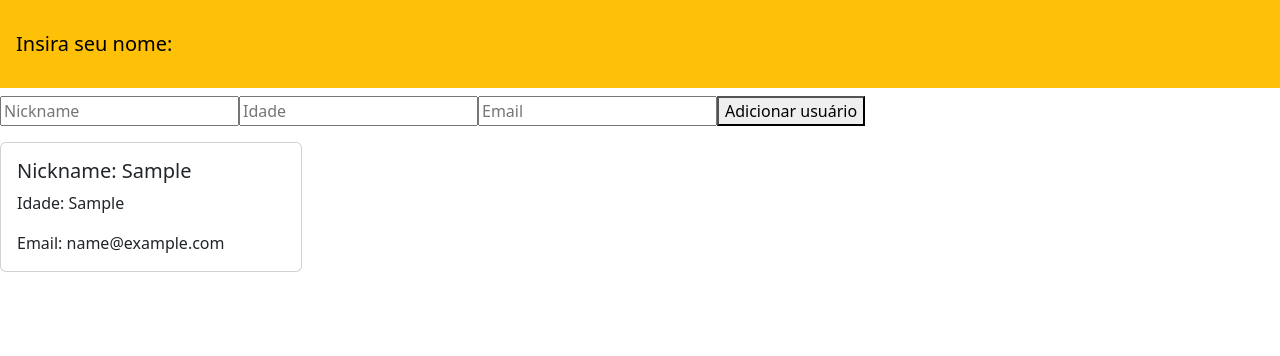
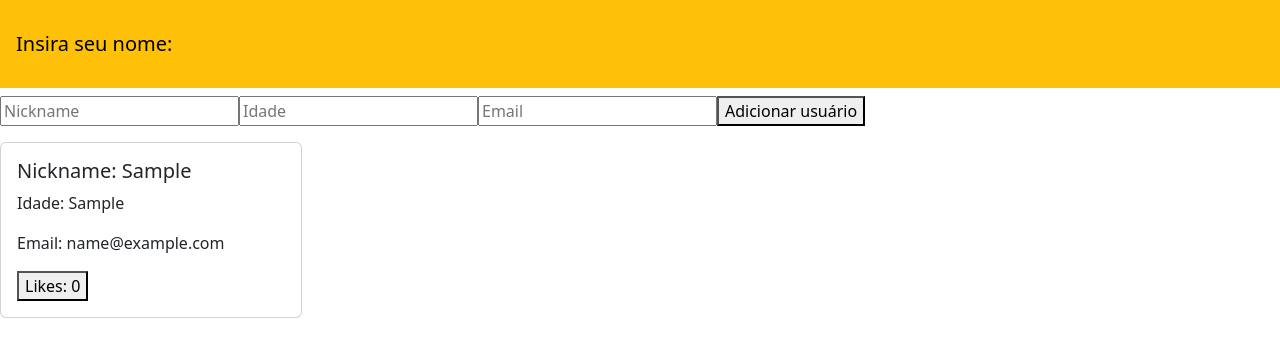
Before and after one commit to thiago-bilck/lab365_FullStack, a React (Vite) app in the folder modulo_II/Semana 7/Exercicios da Semana/: page / in a window 1280 px wide. Both pictures are taken after typing "Sample", "Sample", "name@example.com" into the empty fields and a click on the button "Adicionar usuário". Shown: the top 356 px of the page. Built offline with nearby package versions, Linux system fonts and the light colour scheme.

Commit message:
feat: create ex 4 from week 7

```diff
--- a/modulo_II/Semana 7/Exercicios da Semana/src/Components/Card/Card.jsx
+++ b/modulo_II/Semana 7/Exercicios da Semana/src/Components/Card/Card.jsx
@@ -1,3 +1,5 @@
+import LikesButton from "../LikesButton/LikesButton";
+
 function UserCard({ nickname, age, email }) {
   console.log(nickname);
 
@@ -7,6 +9,7 @@ function UserCard({ nickname, age, email }) {
         <h5 className="card-title">Nickname: {nickname}</h5>
         <p className="card-text">Idade: {age}</p>
         <p className="card-text">Email: {email}</p>
+        <LikesButton></LikesButton>
       </div>
     </div>
   );
--- /dev/null
+++ b/modulo_II/Semana 7/Exercicios da Semana/src/Components/LikesButton/LikesButton.jsx
@@ -0,0 +1,19 @@
+import { useState } from "react";
+
+function LikesButton() {
+
+    const [likes, setLikes] = useState(0)
+
+    function like() {
+
+        setLikes(likes + 1)
+    }
+
+    return (
+        <div>
+            <button onClick={like}>Likes: {likes}</button>
+        </div>
+     );
+}
+
+export default LikesButton;
```
